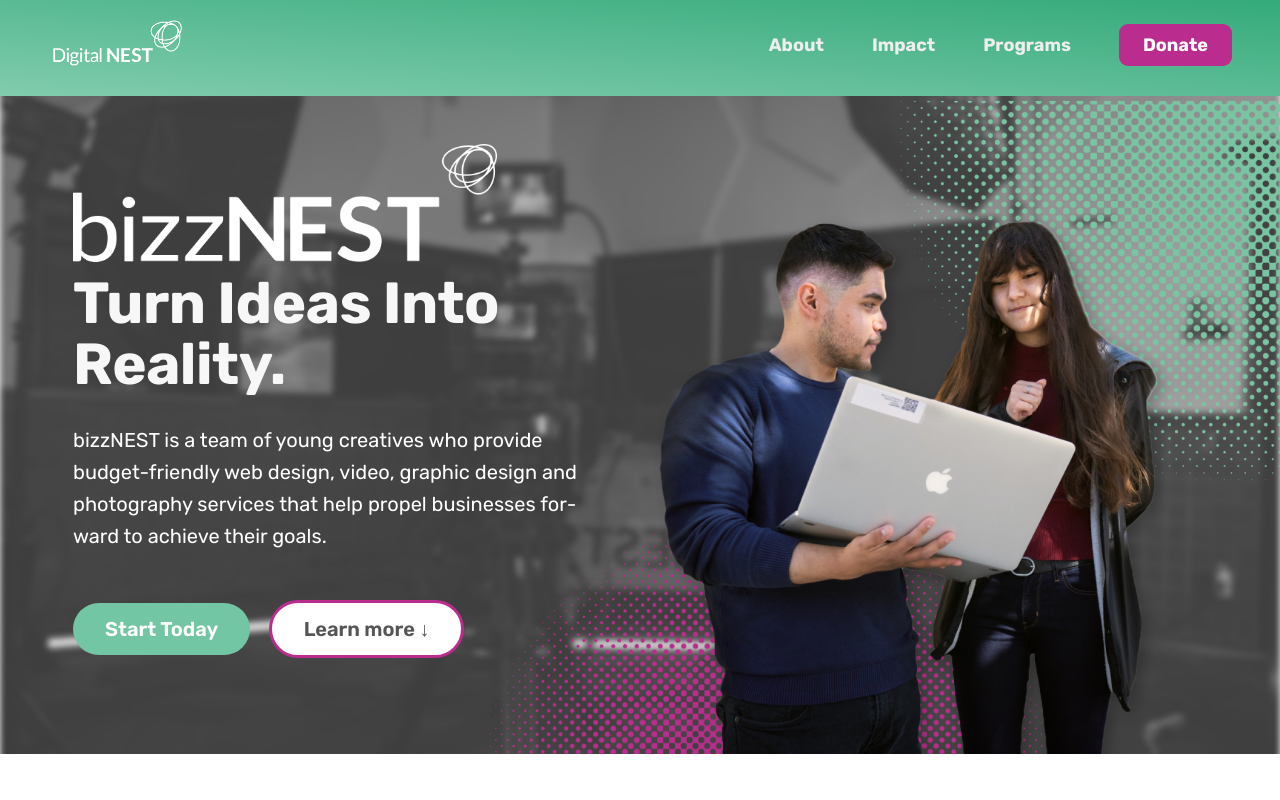
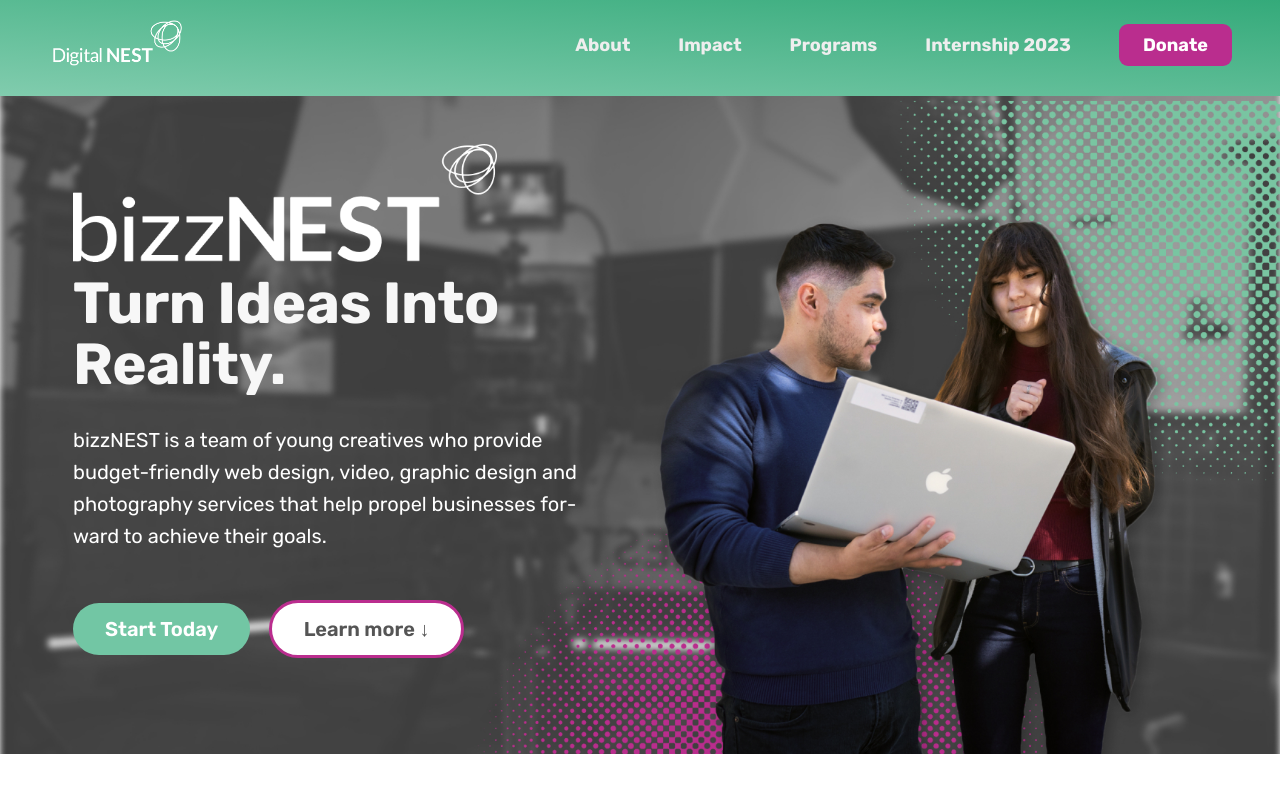
Before and after one commit to dibarra-nest/my-bizznest-app, a plain HTML site: page index.html in a window 1280 px wide. Shown: the top 800 px of the page. Drawn offline with nearby package versions, Linux system fonts and the light colour scheme; some packages are replaced by stand-ins of ours; a script that the page names is missing; files whose address does not match are found by name.

Commit message:
internship

```diff
--- a/index.html
+++ b/index.html
@@ -68,9 +68,13 @@
               Programs
             </a>
           </li>
-          <!-- <li>
-            <a class="main-nav-link" href="#pricing"> Pricing </a>
-          </li> -->
+          <li>
+            <a
+              class="main-nav-link"
+              href="https://summerinternship.digitalnest.org/"
+              >Internship 2023</a
+            >
+          </li>
           <li>
             <a
               class="main-nav-link nav-cta"
```
